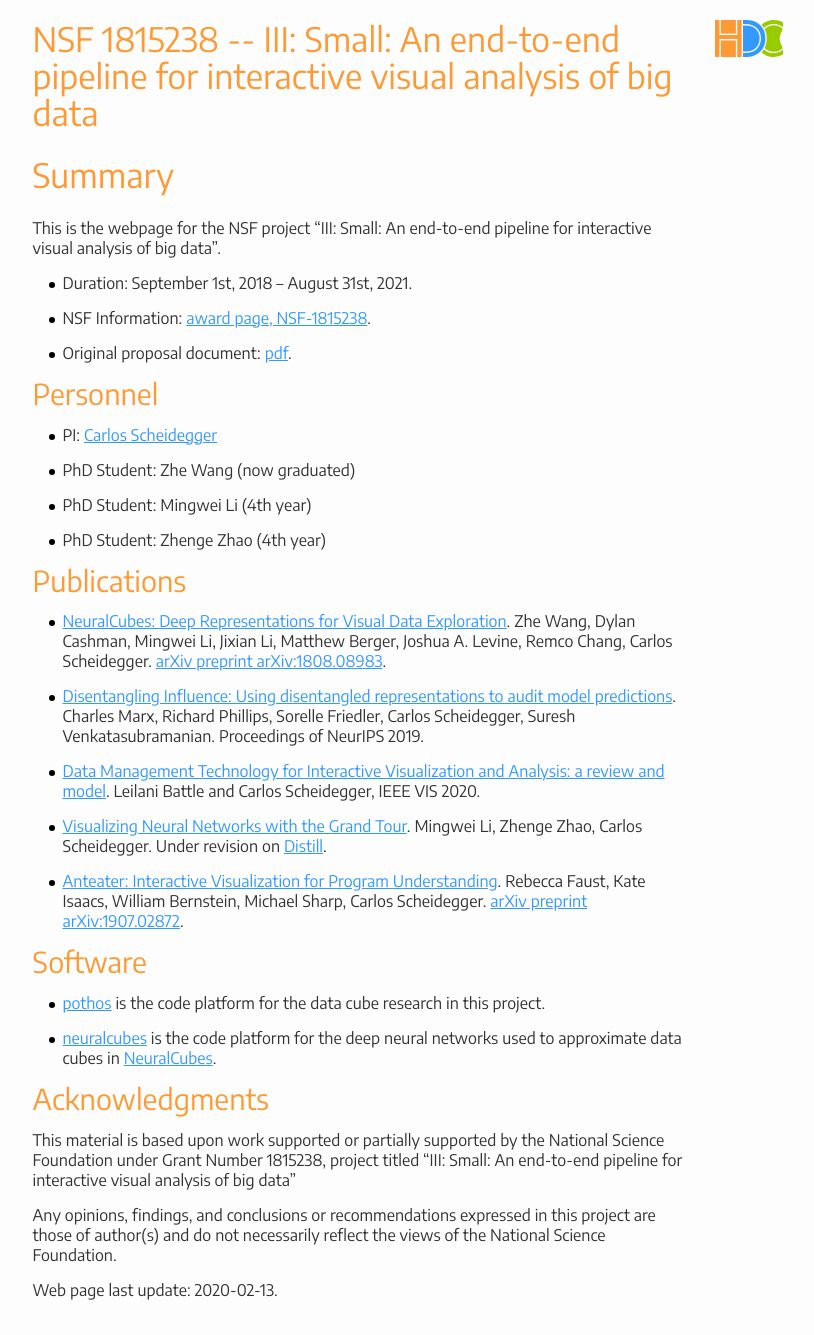
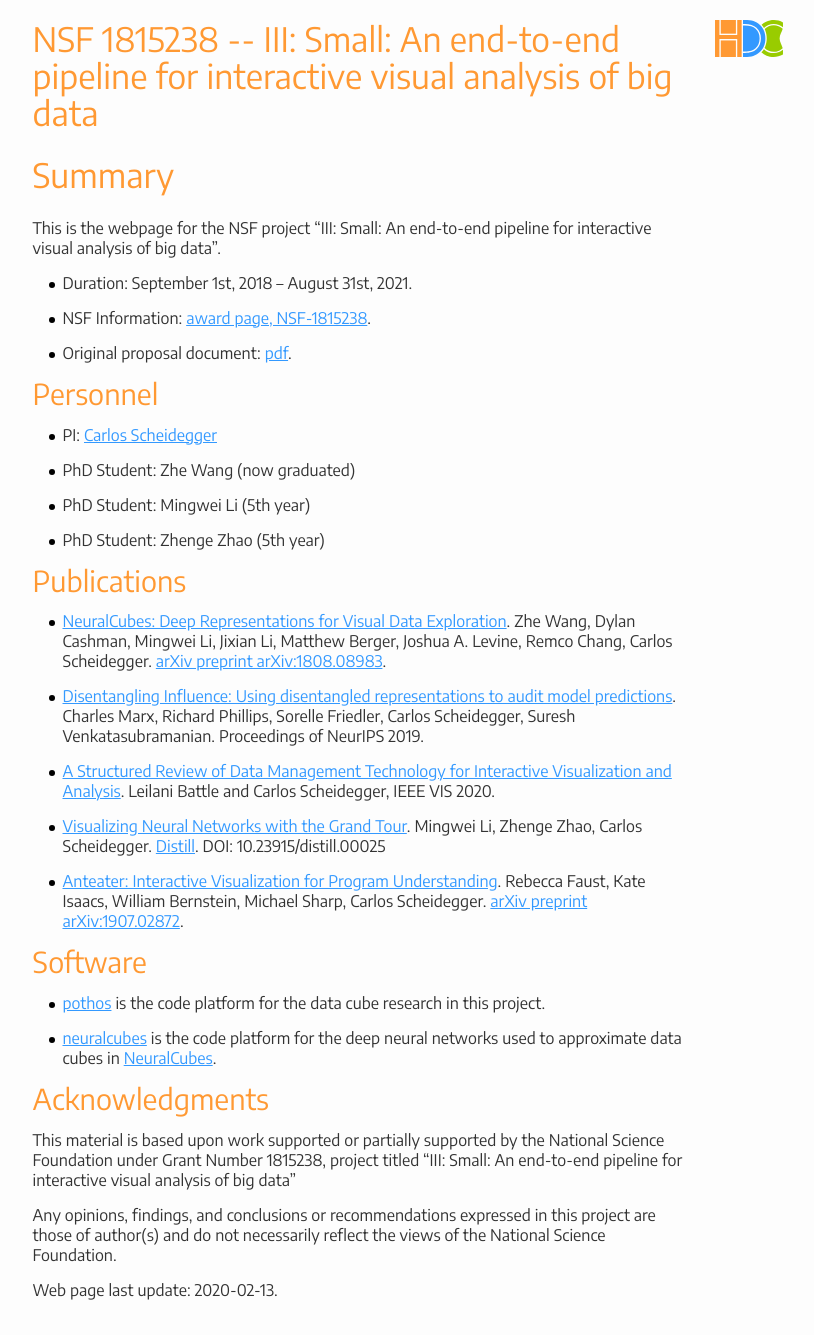
Before and after one commit to hdc-arizona/hdc-arizona.github.io, a Jekyll site: the page built from projects/end-to-end-visual-big-data/index.md, in a window 1280 px wide. Shown: the whole page, without its empty margins (135-949 px from the left). Built offline with Jekyll 4.4.1, drawn with Linux system fonts in a browser that asks for light colours.

Commit message:
project update

```diff
--- a/projects/end-to-end-visual-big-data/index.md
+++ b/projects/end-to-end-visual-big-data/index.md
@@ -20,9 +20,9 @@ pipeline for interactive visual analysis of big data".
 
 * PhD Student: Zhe Wang (now graduated)
 
-* PhD Student: Mingwei Li (4th year)
+* PhD Student: Mingwei Li (5th year)
 
-* PhD Student: Zhenge Zhao (4th year)
+* PhD Student: Zhenge Zhao (5th year)
 
 ## Publications
 
@@ -37,13 +37,12 @@ predictions](http://papers.nips.cc/paper/8699-disentangling-influence-using-dise
 Marx, Richard Phillips, Sorelle Friedler, Carlos Scheidegger, Suresh
 Venkatasubramanian. Proceedings of NeurIPS 2019.
 
-* [Data Management Technology for Interactive Visualization and
-  Analysis: a review and model](db-tech-for-interactive-vis/). Leilani Battle and Carlos
+* [A Structured Review of Data Management Technology for Interactive Visualization and
+  Analysis](db-tech-for-interactive-vis/). Leilani Battle and Carlos
   Scheidegger, IEEE VIS 2020.
 
 * [Visualizing Neural Networks with the Grand Tour](http://hdc.cs.arizona.edu/~mwli/grandtour/). Mingwei Li,
-  Zhenge Zhao, Carlos Scheidegger. Under revision on
-  [Distill](https://distill.pub/).
+  Zhenge Zhao, Carlos Scheidegger. [Distill](https://distill.pub/2020/grand-tour/). DOI: 10.23915/distill.00025
 
 * [Anteater: Interactive Visualization for Program
   Understanding](https://arxiv.org/abs/1907.02872). Rebecca Faust,
```
Also changed, not shown: projects/end-to-end-visual-big-data/db-tech-for-interactive-vis/index.md (+2 -2 lines).
